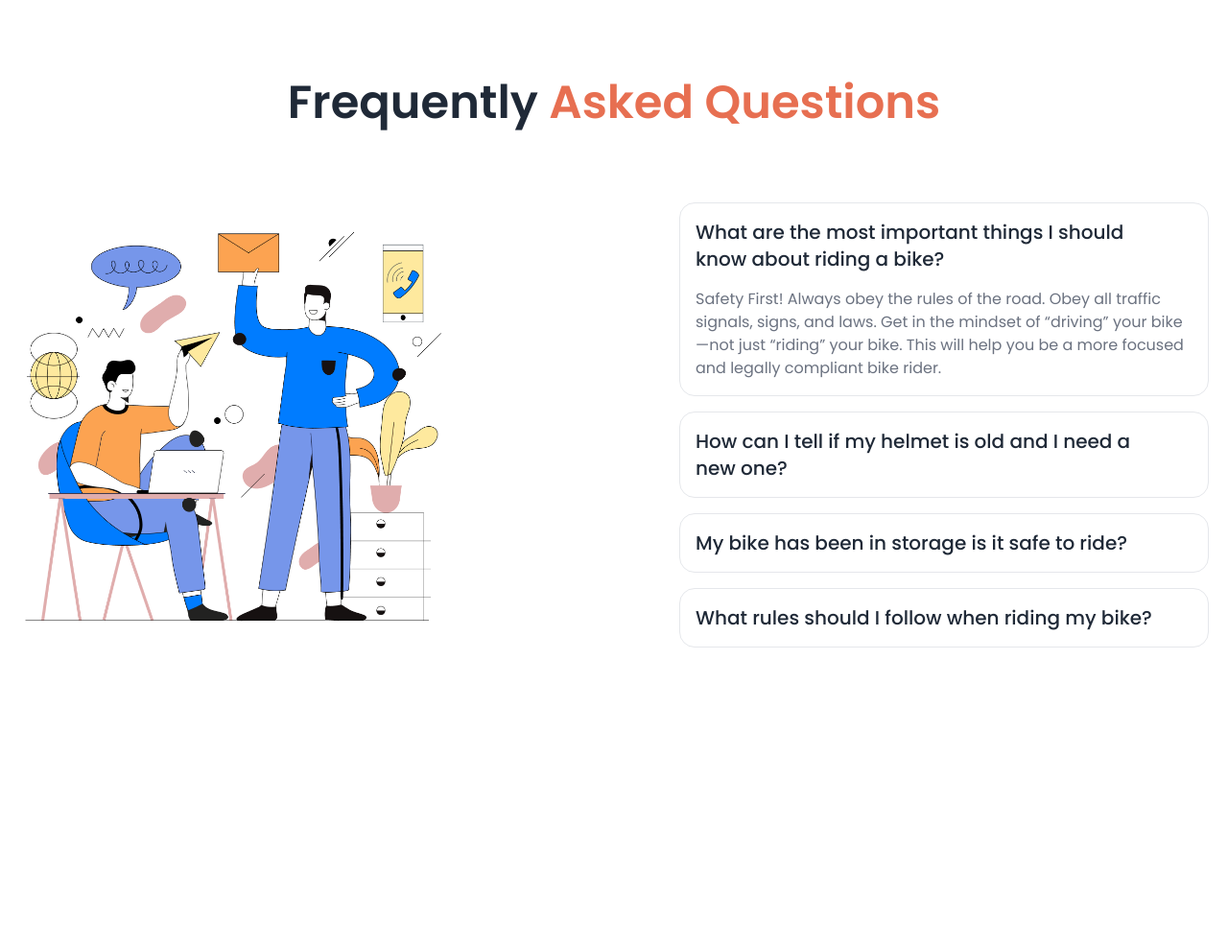
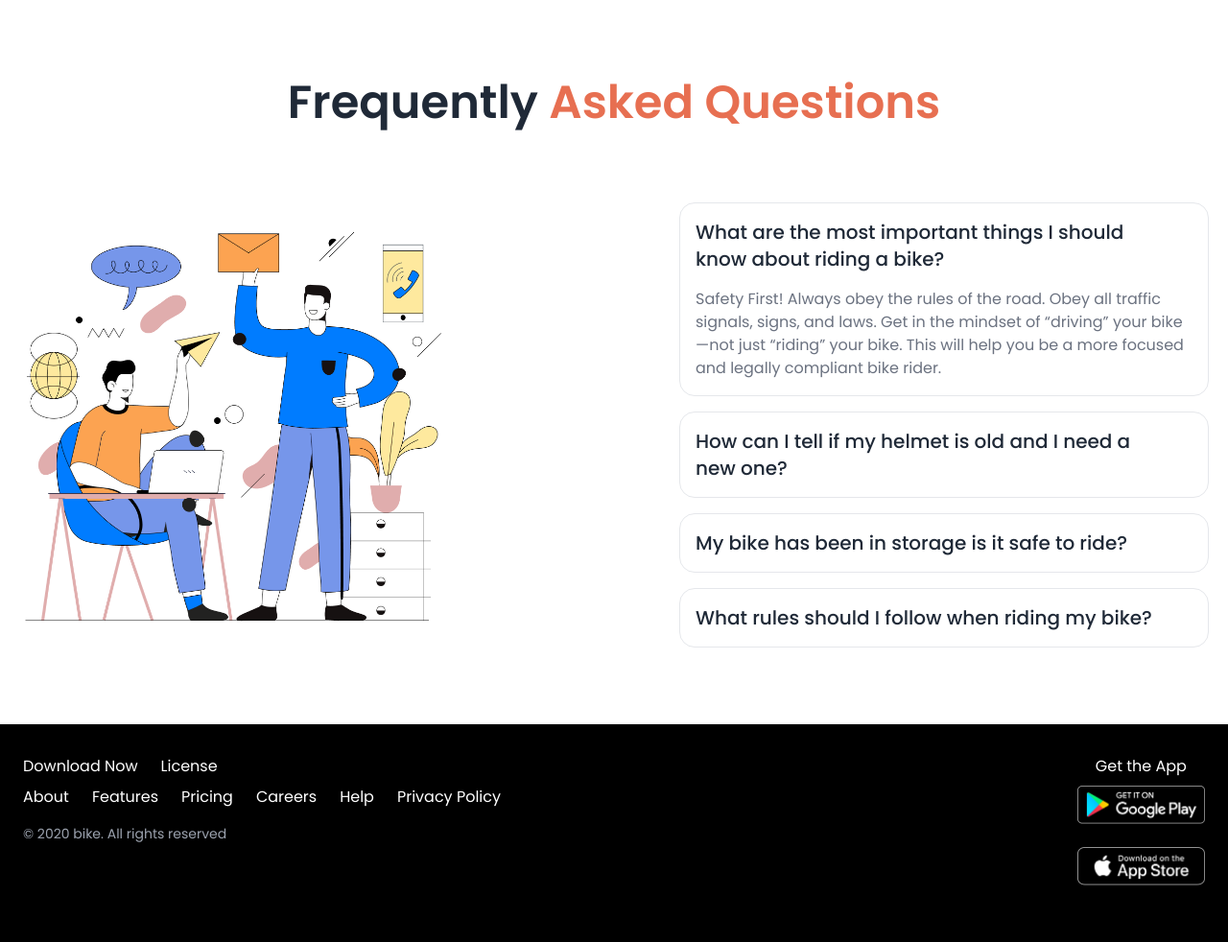
Before and after one commit to Rakib-Hasan1/biker-zone-with-daisyUI, a plain HTML site: page index.html in a window 1280 px wide. Shown: the part 2803-3785 px from the top of the page at 96% size. Before the commit the page ends 3558 px from the top, so only its background shows below. Drawn offline with nearby package versions, Linux system fonts and the light colour scheme.

Commit message:
final touch

```diff
--- a/index.html
+++ b/index.html
@@ -341,6 +341,40 @@
       </div>
     </section>
 
-    <footer></footer>
+    <footer class="bg-black text-white py-8 px-6">
+      <div class="max-w-7xl mx-auto flex flex-col md:flex-row justify-between items-center md:items-start space-y-6 md:space-y-0 pb-14">
+          <!-- Left Links -->
+          <div class="text-center md:text-left">
+              <div class="flex flex-wrap justify-center md:justify-start space-x-4 md:space-x-6">
+                  <a href="#" class="hover:underline">Download Now</a>
+                  <a href="#" class="hover:underline">License</a>
+              </div>
+              <div class="flex flex-wrap justify-center md:justify-start space-x-4 md:space-x-6 mt-2">
+                  <a href="#" class="hover:underline">About</a>
+                  <a href="#" class="hover:underline">Features</a>
+                  <a href="#" class="hover:underline">Pricing</a>
+                  <a href="#" class="hover:underline">Careers</a>
+                  <a href="#" class="hover:underline">Help</a>
+                  <a href="#" class="hover:underline">Privacy Policy</a>
+              </div>
+             <p class="text-sm hidden md:block lg:block text-gray-400 mt-4">&copy; 2020 bike. All rights reserved</p>
+          </div>
+
+          <!-- Right App Links -->
+          <div class="text-center order-last md:text-right">
+              <p class="mb-2 sm:text-center">Get the App</p>
+              <div class="space-x-2">
+                  <a href="#">
+                      <img src="images/others/android.png" alt="Google Play" class="h-10">
+                  </a>
+                  <a href="#">
+                      <img src="images/others/ios.png" alt="App Store" class="h-10">
+                  </a>
+              </div>
+          </div>
+      </div>
+      <p class="text-sm text-center md:hidden lg:hidden text-gray-400 mt-4">&copy; 2020 bike. All rights reserved</p>
+  </footer>
+
   </body>
 </html>
```
